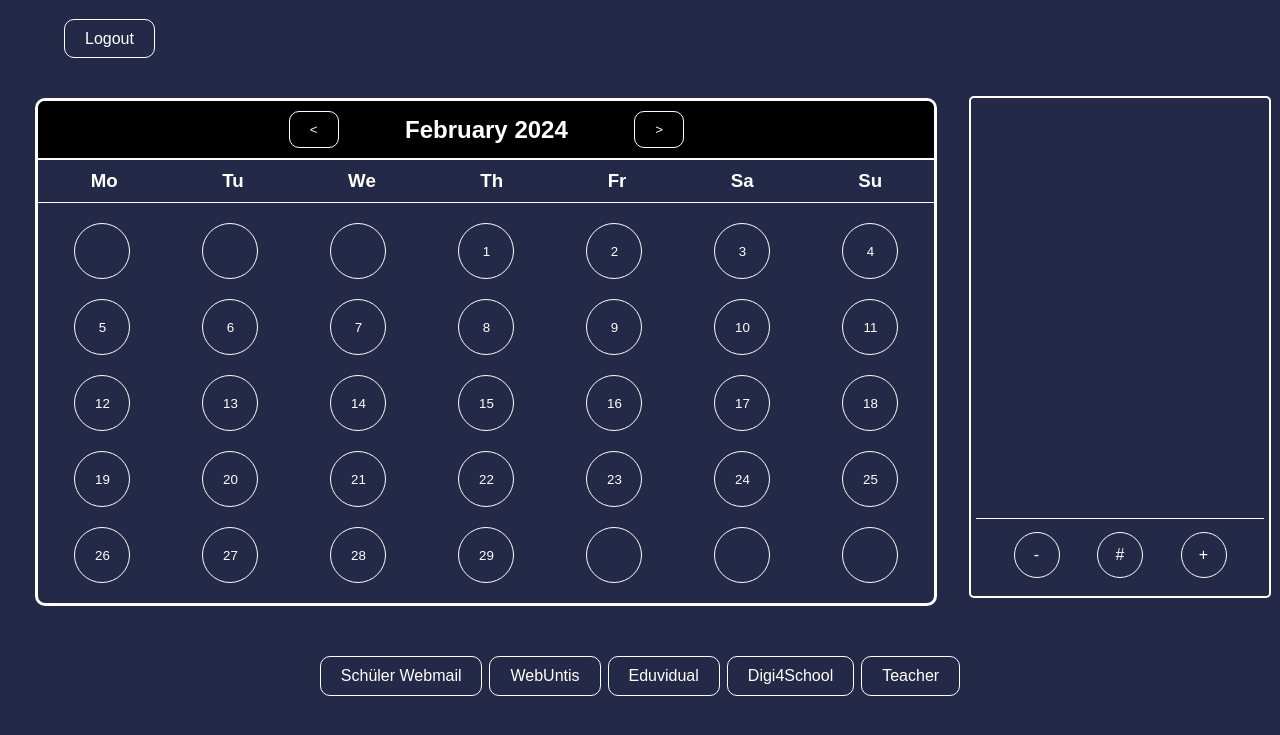
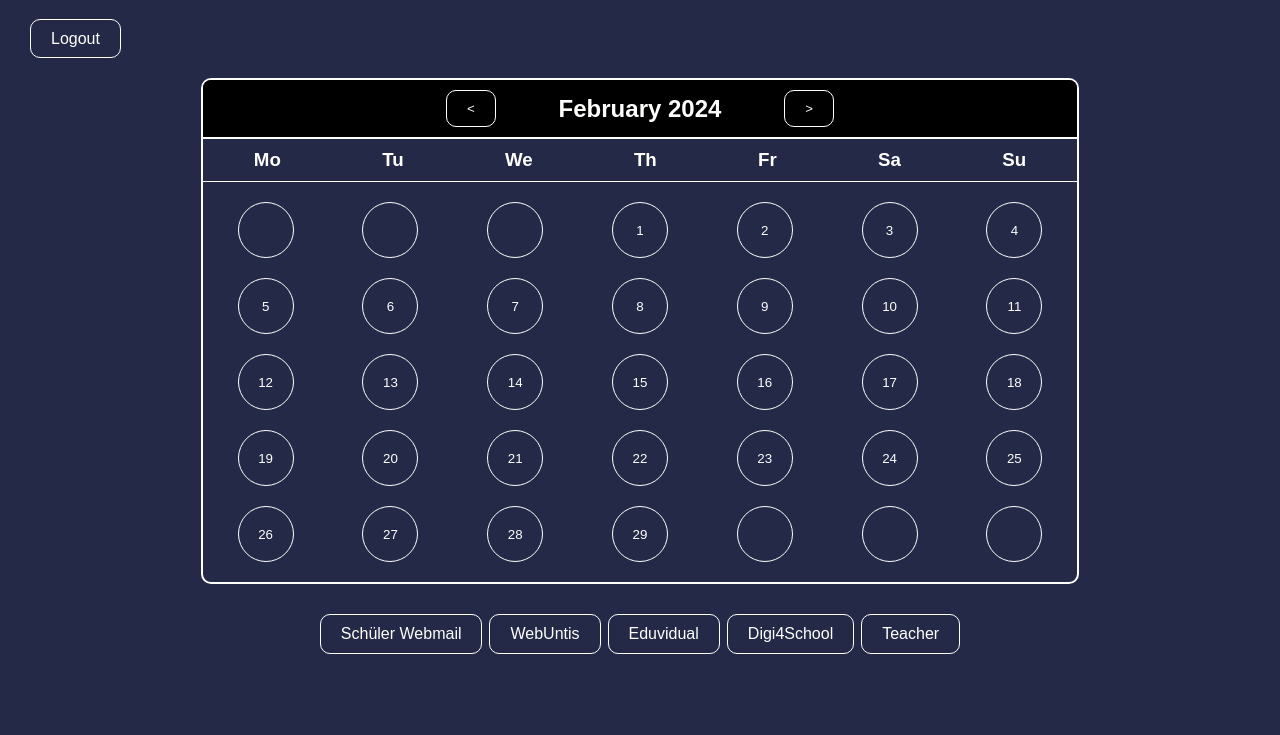
Before and after one commit to taktischer/web_calendar, a Django app: page / in a window 1280 px wide. Shown: the top 735 px of the page. Run offline with Django 4.2, Linux system fonts and the light colour scheme; the visitor is signed in with stand-in values (Sample User, id 1).

Commit message:
fixed calendar box design

```diff
--- a/static/styles.css
+++ b/static/styles.css
@@ -25,14 +25,7 @@ body {
     padding: 30px 30px;
 }
 
-#content {
-    width: 100%;
-    display: flex;
-    flex-direction: column;
-    justify-content: center;
-    align-items: center;
-    gap: 20px;
-}
+
 
 #index-header {
     width: 90%;
@@ -48,13 +41,14 @@ body {
 
 #calendar {
     width: 70%;
-    border: 3px solid;
+    border: 2px solid;
     border-radius: 10px;
     overflow: hidden;
     display: flex;
     flex-direction: column;
     justify-content: center;
     align-items: center;
+    margin: auto;
 }
 
 #calendar-month {
@@ -152,12 +146,13 @@ body {
 }
 
 #appointments {
-    width: 90%;
-    height: 100%;
+    flex: 1 1;
     border: 2px solid;
     border-radius: 5px;
     overflow: hidden;
     padding: 5px;
+    display: none;
+    margin-left: 16px;
 }
 
 #appointments-list {
@@ -217,18 +212,9 @@ a{
     text-decoration: none;
 }
 
-
-/* Hamburger Menu */
-#sidenavbar {
-    position: absolute;
-    z-index: 1;
-    width: 25vw;
-    top: 4.5vh;
-    right: 0;
-    border-radius: 5px;
-    margin-top: 60px;
+.calendar-container {
+    flex-direction: row;
     display: flex;
-    flex-direction: column;
-    justify-content: center;
-    align-items: center;
+    margin: auto;
+    padding: 0 16px;
 }
--- a/templates/index.html
+++ b/templates/index.html
@@ -2,23 +2,6 @@
 {% load static %}
 
 {% block content %}
-    <div id="sidenavbar">
-        <div id="appointments">
-            <div id="appointments-list">
-                {% for appointment in appointments %}
-                    <div>
-                        <a href="http://127.0.0.1:8000/appointment/edit/{{ appointment.id }}/">{{ appointment }}</a>
-                    </div>
-                {% endfor %}
-            </div>
-            <div id="appointments-buttons">
-                <a href="{%  url 'appointment-create' %}" class="appointment-button button" id="appointment-add">+</a>
-                <a class="appointment-button button" id="appointment-edit">#</a>
-                <a class="appointment-button button" id="appointment-delete">-</a>
-            </div>
-        </div>
-    </div>
-
 <main id="content">
     <header id="index-header">
         <div id="login-out-container">
@@ -29,6 +12,8 @@
             {% endif %}
         </div>
     </header>
+
+    <div class="calendar-container">
         <div id="calendar">
             <div id="calendar-month">
                 <div id="month-container">
@@ -47,6 +32,23 @@
             <main id="calendar-main">
             </main>
         </div>
+
+        <div id="appointments">
+            <div id="appointments-list">
+                {% for appointment in appointments %}
+                    <div>
+                        <a href="http://127.0.0.1:8000/appointment/edit/{{ appointment.id }}/">{{ appointment }}</a>
+                    </div>
+                {% endfor %}
+            </div>
+            <div id="appointments-buttons">
+                <a href="{%  url 'appointment-create' %}" class="appointment-button button" id="appointment-add">+</a>
+                <a class="appointment-button button" id="appointment-edit">#</a>
+                <a class="appointment-button button" id="appointment-delete">-</a>
+            </div>
+        </div>
+    </div>
+
 
     <footer id="index-footer">
         <div id="school-links-container" translate="no">
```
Lines whose indentation alone changed are shown as unchanged.
